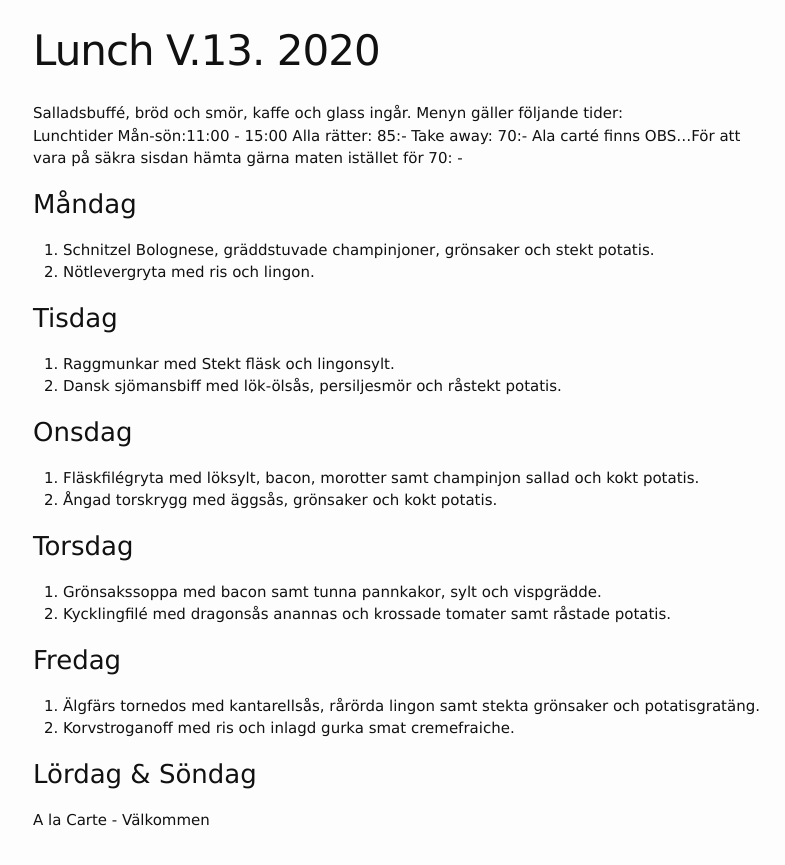
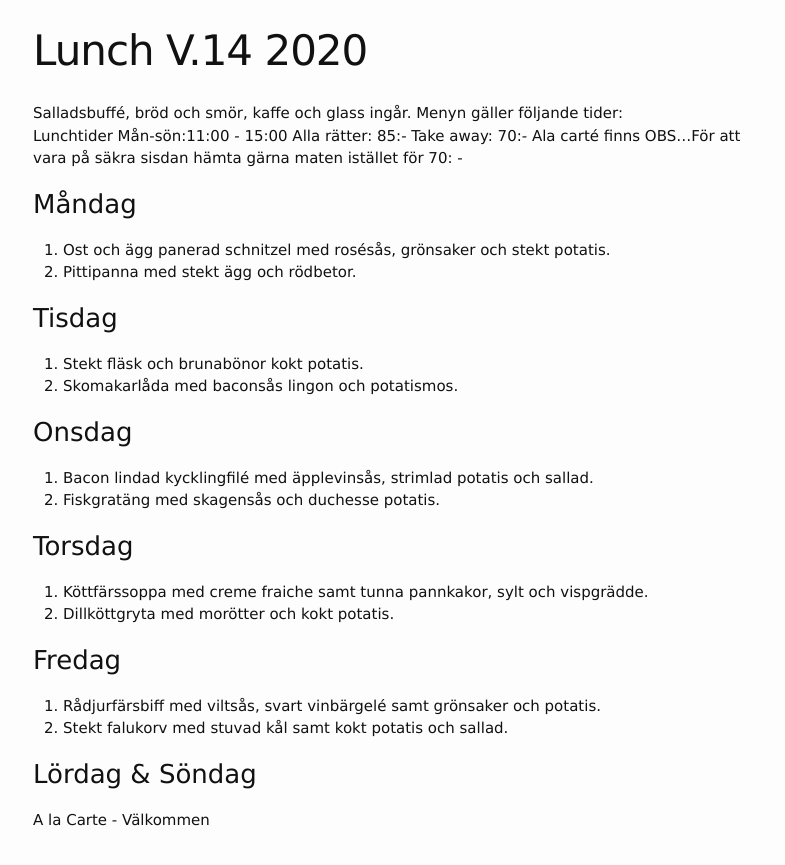
Before and after one commit to FarInn62/farinn62.github.io, a Jekyll site: the page built from lunch.md, in a window 1280 px wide. Shown: the top 865 px of the page, without its empty margins (237-1022 px from the left). Built offline with Jekyll 4.4.1, drawn with Linux system fonts in a browser that asks for light colours.

Commit message:
Update lunch.md

```diff
--- a/lunch.md
+++ b/lunch.md
@@ -1,6 +1,6 @@
 ---
 layout: foodmenu
-title: Lunch V.13. 2020
+title: Lunch V.14 2020
 permalink: /lunch/
 published: true
 ---
@@ -13,24 +13,24 @@ OBS...För att vara på säkra sisdan hämta gärna maten istället för 70: -
 
 
 ### Måndag
-1. Schnitzel Bolognese, gräddstuvade champinjoner, grönsaker och stekt potatis.
-2. Nötlevergryta med ris och lingon.
+1. Ost och ägg panerad schnitzel med rosésås, grönsaker och stekt potatis.
+2. Pittipanna med stekt ägg och rödbetor.
 
 ### Tisdag
-1. Raggmunkar med Stekt fläsk och lingonsylt.
-2. Dansk sjömansbiff med lök-ölsås, persiljesmör och råstekt potatis.
+1. Stekt fläsk och brunabönor kokt potatis.
+2. Skomakarlåda med baconsås lingon och potatismos.
 
 ### Onsdag
-1. Fläskfilégryta med löksylt, bacon, morotter samt champinjon sallad och kokt potatis.
-2. Ångad torskrygg med äggsås, grönsaker och kokt potatis.
+1. Bacon lindad kycklingfilé med äpplevinsås, strimlad potatis och sallad.
+2. Fiskgratäng med skagensås och duchesse potatis.
 
 ### Torsdag
-1. Grönsakssoppa med bacon samt tunna pannkakor, sylt och vispgrädde.
-2. Kycklingfilé med dragonsås anannas och krossade tomater samt råstade potatis.
+1. Köttfärssoppa med creme fraiche samt tunna pannkakor, sylt och vispgrädde.
+2. Dillköttgryta med morötter och kokt potatis.
 
 ### Fredag
-1. Älgfärs tornedos med kantarellsås, rårörda lingon samt stekta grönsaker och potatisgratäng.
-2. Korvstroganoff med ris och inlagd gurka smat cremefraiche.
+1. Rådjurfärsbiff med viltsås, svart vinbärgelé samt grönsaker och potatis.
+2. Stekt falukorv med stuvad kål samt kokt potatis och sallad.
 
 
 
```
